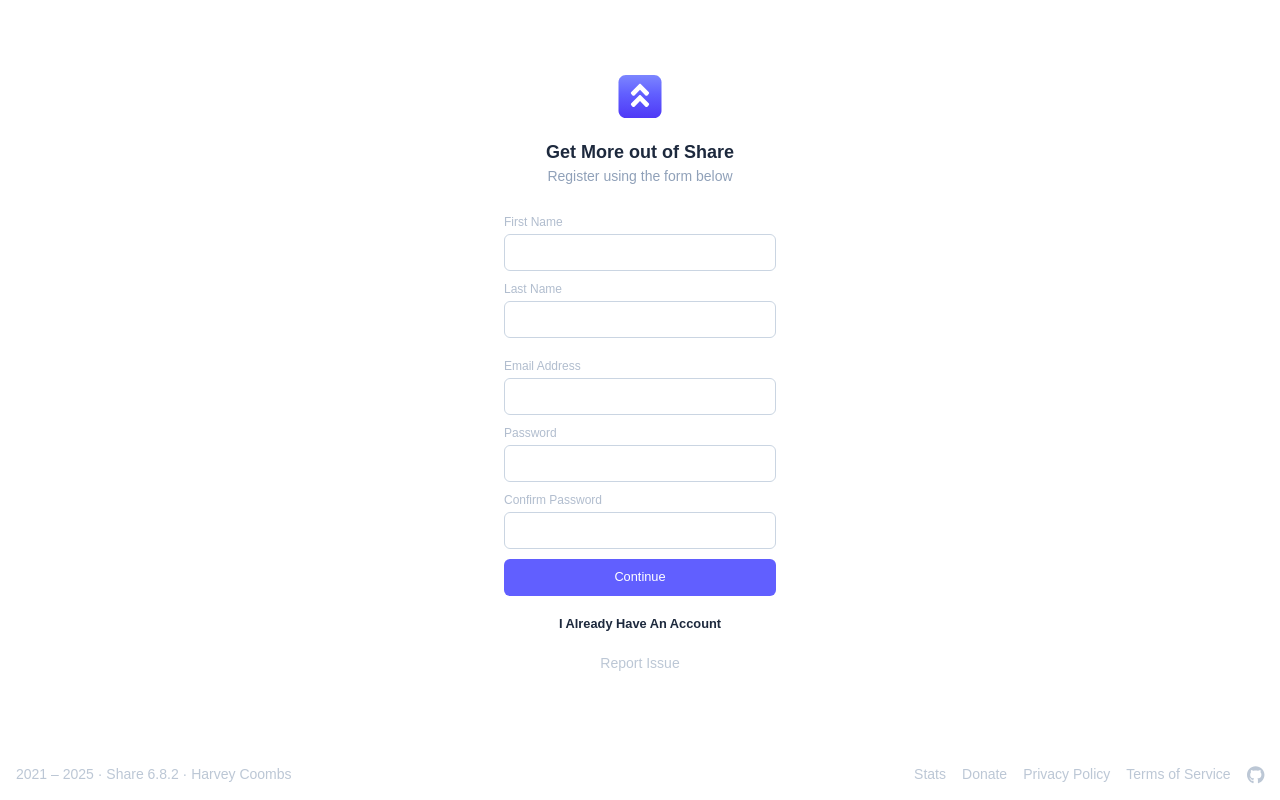
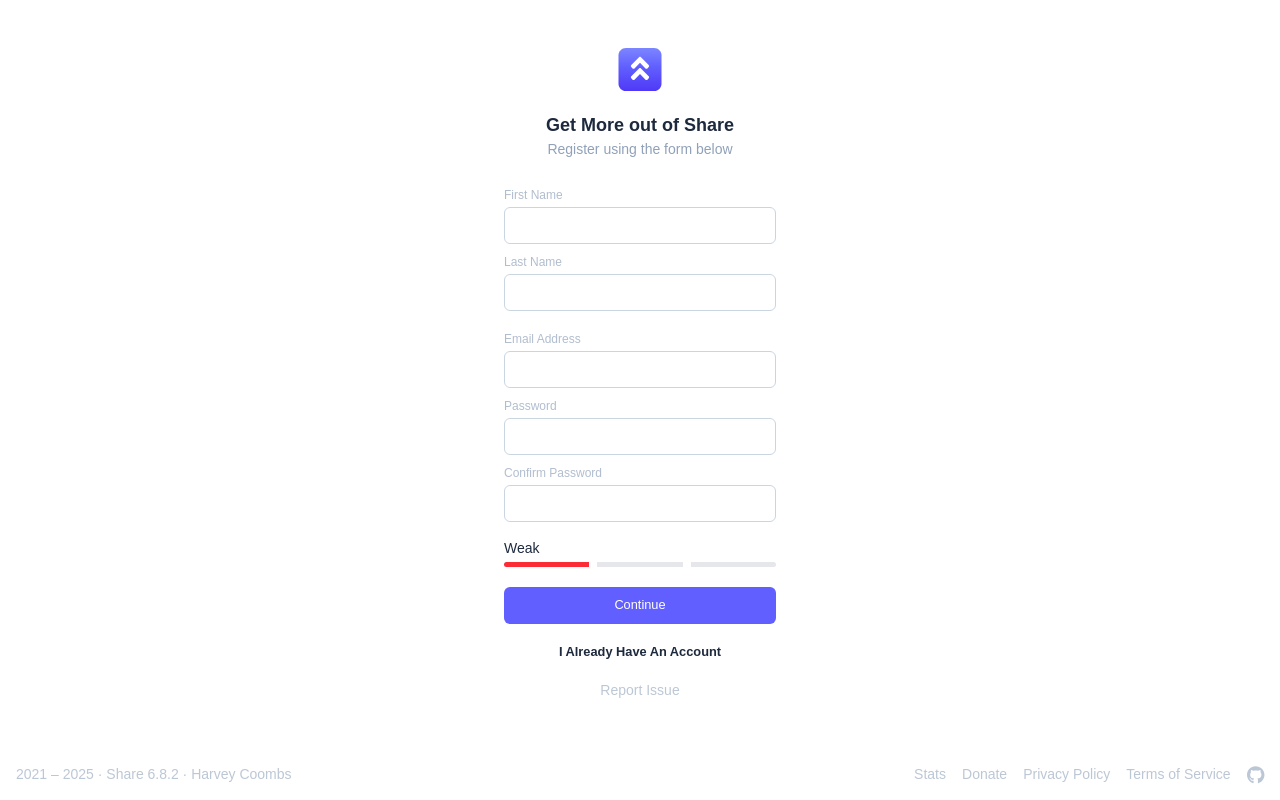
Before and after one commit to harveycoombs/share, a Next.js app: page /register in a window 1280 px wide. Built offline with nearby package versions, Linux system fonts and the light colour scheme; a web font is replaced by a local one.

Commit message:
Added password strength checker

```diff
--- a/app/register/form.tsx
+++ b/app/register/form.tsx
@@ -1,6 +1,6 @@
 
 "use client";
-import { useState } from "react";
+import { useState, useEffect } from "react";
 import HCaptcha from "@hcaptcha/react-hcaptcha";
 
 import Button from "@/app/components/common/Button";
@@ -13,6 +13,7 @@ export default function RegistrationForm() {
     const [emailAddress, setEmailAddress] = useState<string>("");
     const [password, setPassword] = useState<string>("");
     const [passwordConfirmation, setPasswordConfirmation] = useState<string>("");
+    const [passwordStrength, setPasswordStrength] = useState<number>(0);
 
     const [feedback, setFeedback] = useState<React.JSX.Element|null>(null);
     const [loading, setLoading] = useState<boolean>(false);
@@ -183,6 +184,29 @@ export default function RegistrationForm() {
         e.preventDefault();
     }
 
+    useEffect(() => {
+        const symbolsExpr = /[!@#$%^&*()_+\-=\[\]{};':"\\|,.<>\/?]/;
+        const numbersExpr = /[0-9]/;
+        const uppercaseExpr = /[A-Z]/;
+        const lowercaseExpr = /[a-z]/;
+
+        const hasSymbols = symbolsExpr.test(password);
+        const hasNumbers = numbersExpr.test(password);
+        const hasUppercaseChars = uppercaseExpr.test(password);
+        const hasLowercaseChars = lowercaseExpr.test(password);
+
+        switch (true) {
+            case (hasSymbols || hasNumbers) && (hasUppercaseChars || hasLowercaseChars) && password.length >= 12:
+                setPasswordStrength(2);
+                break;
+            case (hasSymbols || hasNumbers) && (hasUppercaseChars || hasLowercaseChars) && password.length >= 6:
+                setPasswordStrength(1);
+                break;
+            default:
+                setPasswordStrength(0);
+        }
+    }, [password])
+
     return verifying ? (
         <form onSubmit={verify} onInput={() => { setFeedback(null); setErrorExistence(false); setWarningExistence(false); }}>
             {feedback}
@@ -213,6 +237,16 @@ export default function RegistrationForm() {
             <Label classes="block mt-2.5" error={errorExists} warning={warningExists}>Confirm Password</Label>
             <Field type="password" classes="block w-full" error={errorExists} warning={warningExists} onInput={(e: any) => setPasswordConfirmation(e.target.value)} />
 
+            <div className="mt-4 mb-5">
+                <div className="text-sm font-medium mb-1">{passwordStrength == 0 ? "Weak" : passwordStrength == 1 ? "Average" : "Strong"}</div>
+
+                <div className="flex gap-2">
+                    <div className={`w-1/3 h-1.25 rounded-l-full ${passwordStrength == 0 ? "bg-red-500" : passwordStrength == 1 ? "bg-amber-500" : "bg-green-500"}`}></div>
+                    <div className={`w-1/3 h-1.25 ${passwordStrength == 2 ? "bg-green-500" : passwordStrength == 1 ? "bg-amber-500" : "bg-gray-200"}`}></div>
+                    <div className={`w-1/3 h-1.25 rounded-r-full ${passwordStrength == 2 ? "bg-green-500" : "bg-gray-200"}`}></div>
+                </div>
+            </div>
+
             {captchaIsVisible && <div className="mt-2.5 w-fit relative left-1/2 -translate-x-1/2">
                 <HCaptcha
                     sitekey={process.env.NEXT_PUBLIC_HCAPTCHA_SITE_KEY ?? ""}
```
